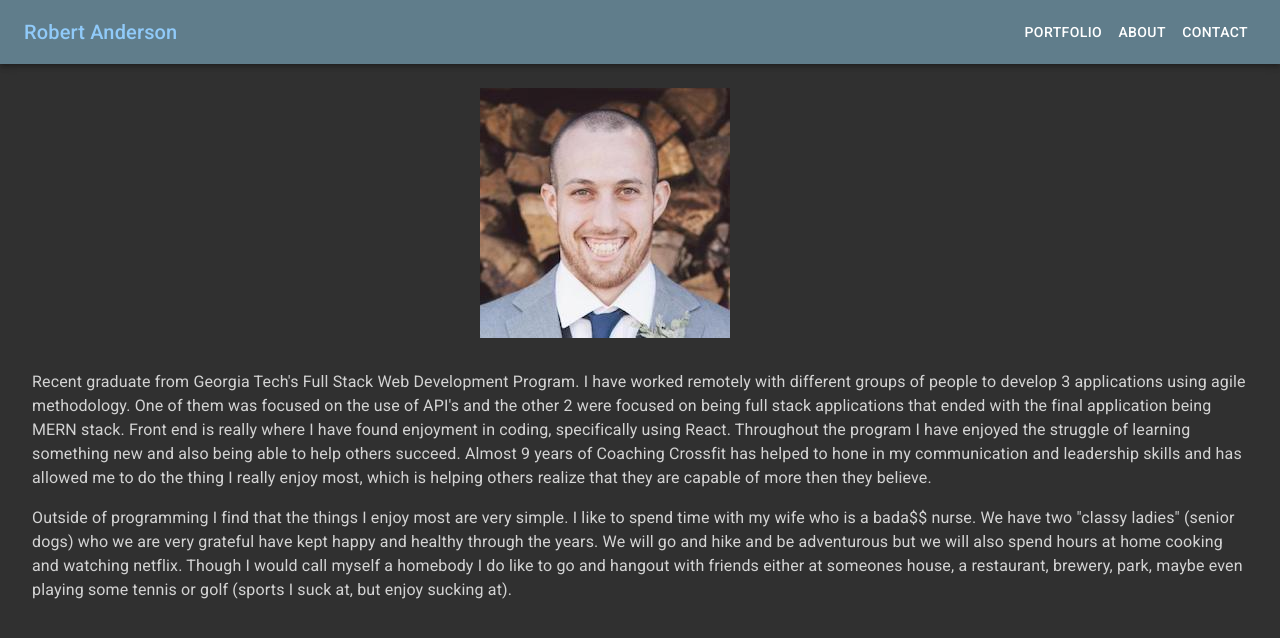
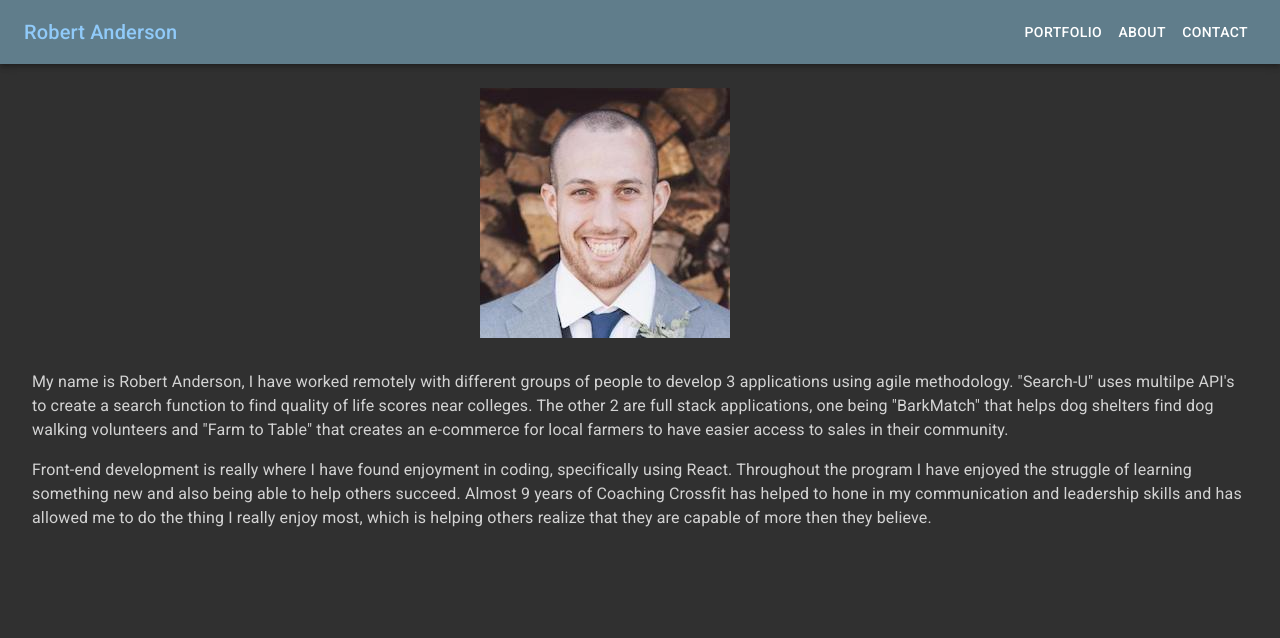
Before and after one commit to reanderson89/react-portfolio, a React (Create React App) app: page /#/ in a window 1280 px wide. Shown: the top 638 px of the page. Built offline with nearby package versions, Linux system fonts and the light colour scheme.

Commit message:
updated about me page content

```diff
--- a/src/pages/about/About.jsx
+++ b/src/pages/about/About.jsx
@@ -8,18 +8,9 @@ import Box from '@material-ui/core/Box';
 
 
 
-const aboutMe = `Recent graduate from Georgia Tech's Full Stack Web Development Program. I have worked remotely with different groups of people to develop 3 applications using agile methodology. One of them was focused on the use of API's and the other 2 were focused on being full stack applications that ended with the final application being MERN stack. Front end is really where I have found enjoyment in coding, specifically using React. Throughout the program I have enjoyed the struggle of learning something new and also being able to help others succeed. Almost 9 years of Coaching Crossfit has helped to hone in my communication and leadership skills and has allowed me to do the thing I really enjoy most, which is helping others realize that they are capable of more then they believe.`
+const aboutMe = `My name is Robert Anderson, I have worked remotely with different groups of people to develop 3 applications using agile methodology. "Search-U" uses multilpe API's to create a search function to find quality of life scores near colleges. The other 2 are full stack applications, one being "BarkMatch" that helps dog shelters find dog walking volunteers and "Farm to Table" that creates an e-commerce for local farmers to have easier access to sales in their community.`
 
-const aboutMeCont = `Outside of programming I find that
-the things I enjoy most are very simple. I like to spend time with
-my wife who is a bada$$ nurse. We have two "classy ladies" (senior
-dogs) who we are very grateful have kept happy and healthy through
-the years. We will go and hike and be adventurous but we will also
-spend hours at home cooking and watching netflix. Though I would
-call myself a homebody I do like to go and hangout with friends
-either at someones house, a restaurant, brewery, park, maybe even
-playing some tennis or golf (sports I suck at, but enjoy sucking
-at).`
+const aboutMeCont = `Front-end development is really where I have found enjoyment in coding, specifically using React. Throughout the program I have enjoyed the struggle of learning something new and also being able to help others succeed. Almost 9 years of Coaching Crossfit has helped to hone in my communication and leadership skills and has allowed me to do the thing I really enjoy most, which is helping others realize that they are capable of more then they believe.`
 
 const useStyles = makeStyles((theme) => ({
     root: {
```
Also changed, not shown: 1 other file (tests, documents, lock files or other folders).
